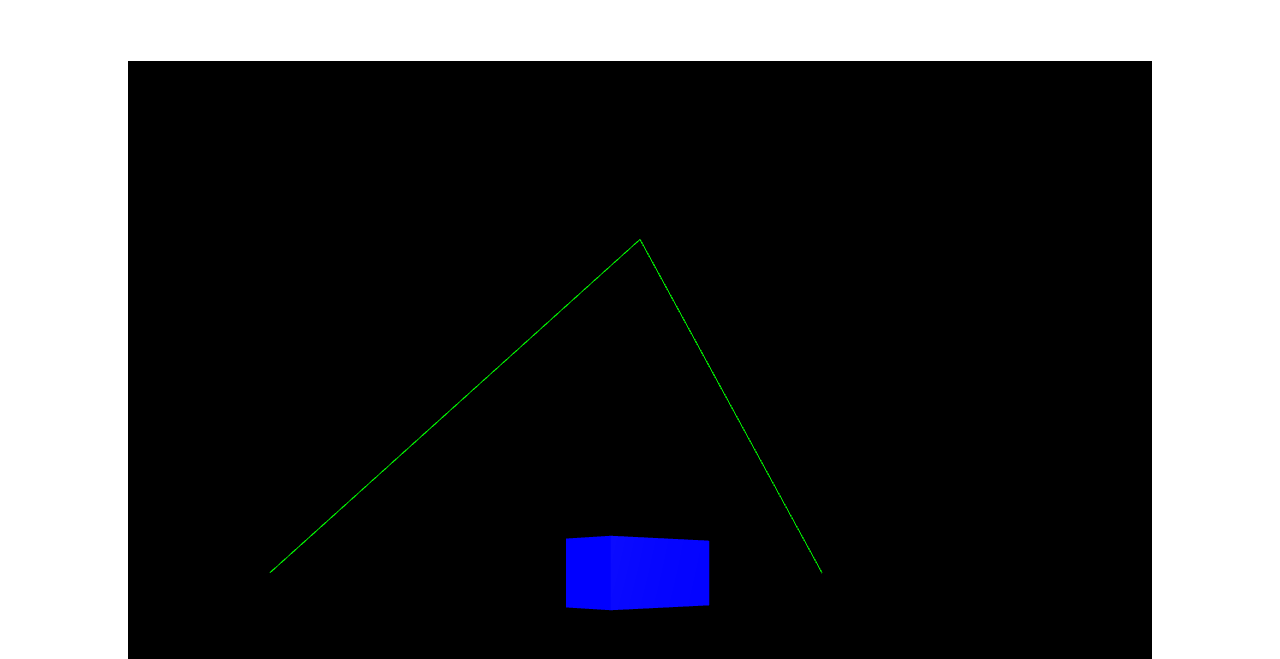
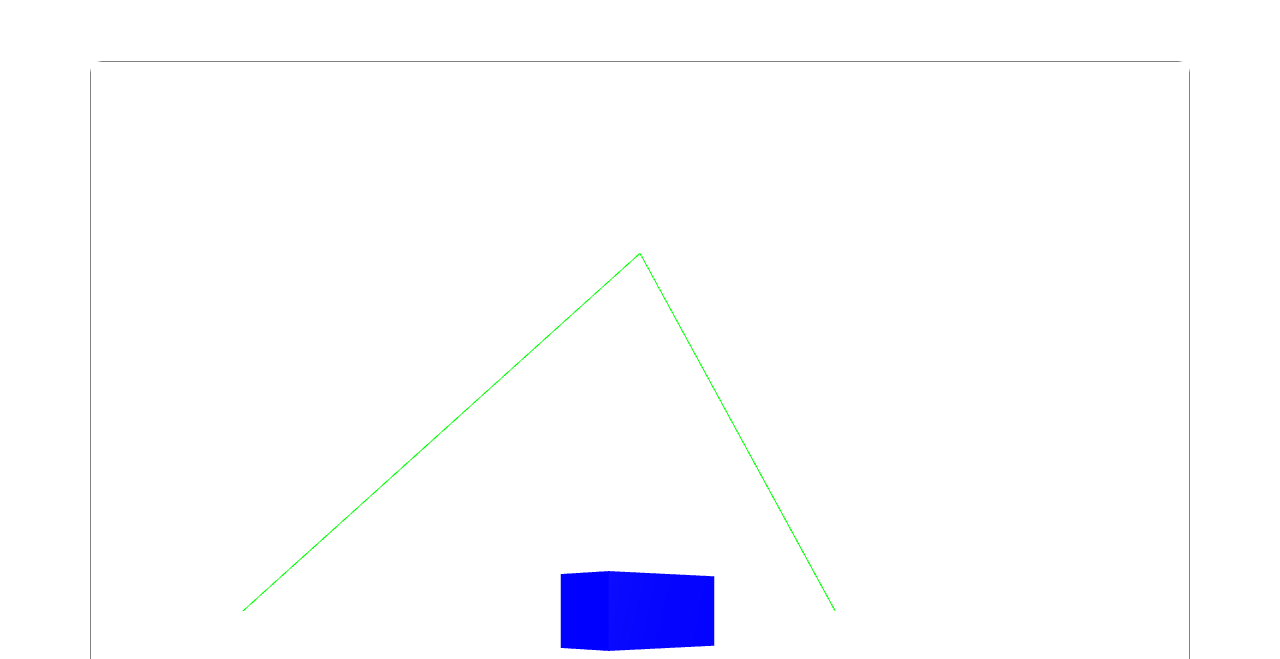
Before and after one commit to hexiongwu1995/Three, a website built with Vite: page index.html in a window 1280 px wide. Shown: the part 141-800 px from the top of the page. Built offline with nearby package versions, Linux system fonts and the light colour scheme; animation ran at ten frames a second.

Commit message:
Refactor code structure for improved readability and maintainability

```diff
--- a/index.html
+++ b/index.html
@@ -6,7 +6,12 @@
   <title>My first three.js app</title>
   <style>
     .container {
-      margin: 0;
+      margin: 0 auto;
+      width: 90vw;
+      max-width: 1100px;
+      box-sizing: border-box;
+      border: 1px solid gray;
+      border-radius: 12px;
       display: flex;
       justify-content: center;
       align-items: center;
@@ -28,7 +33,7 @@
   </script>
 
   <div class="container">
-    <div id="three-container" style="width: 80vw;   max-width: 1100px;
+    <div id="three-container" style="width: 100%;
   aspect-ratio: 1 / 1;"></div>
   </div>
 
--- a/index.js
+++ b/index.js
@@ -25,7 +25,7 @@ container.appendChild(renderer.domElement);
 
 
 const scene = new THREE.Scene();
-
+scene.background = new THREE.Color(0xffffff);
 
 
 const color = 0xFFFFFF;
```
Also changed, not shown: dist/assets/index-D2l0mEjo.js, dist/index.html.
